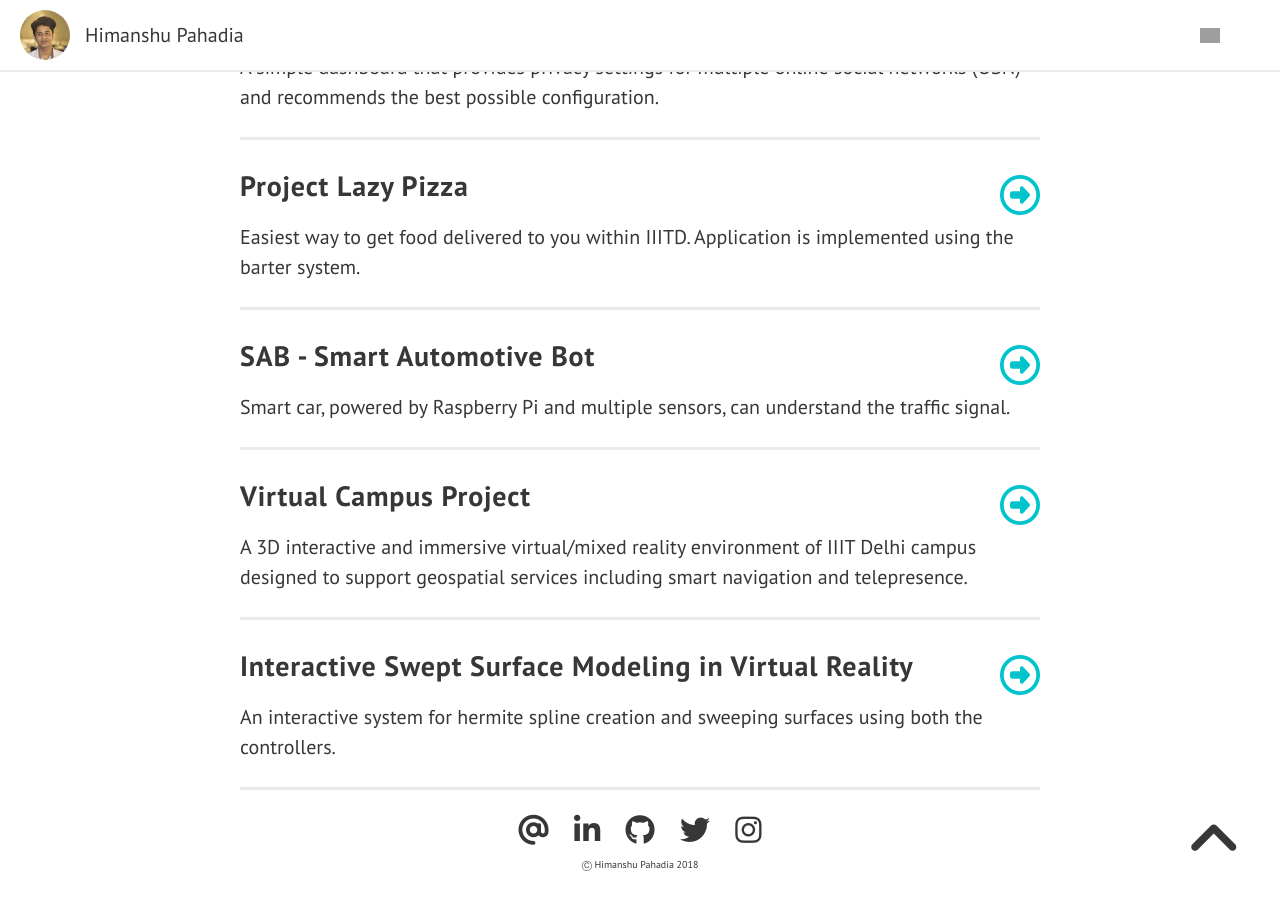
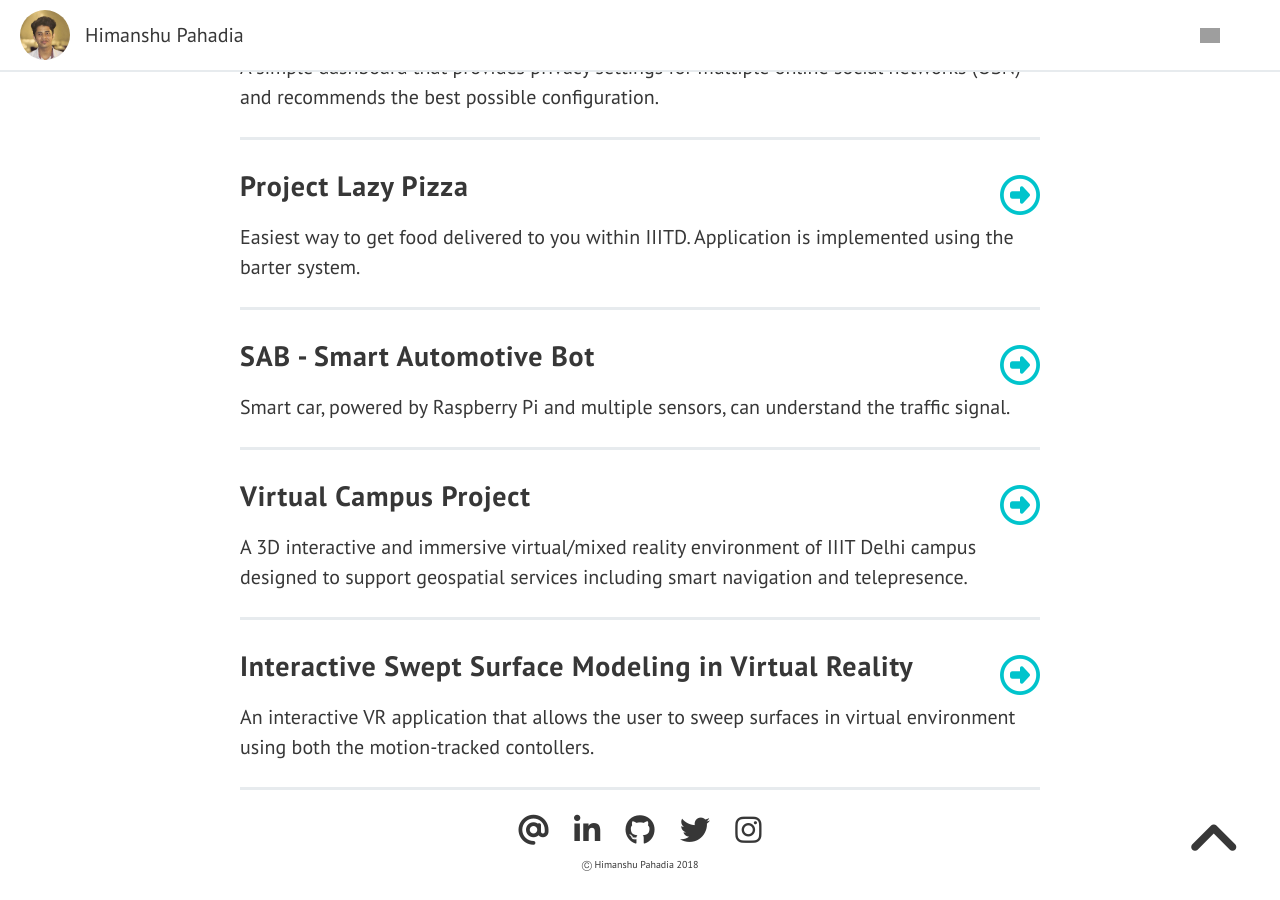
Before and after one commit to pahadiahimanshu/pahadiahimanshu.github.io, a Jekyll site: the page built from projects.html, in a window 1280 px wide and 900 px high, scrolled down 801 px. Built offline with Jekyll 4.4.1, drawn with Linux system fonts in a browser that asks for light colours; nearby versions of some CDN libraries; library files that are not in the unit come from our copies; grey boxes are pictures that could not be loaded.

Commit message:
Added content to swept surface vr project page

```diff
--- a/_projects/vr-swept-surface.md
+++ b/_projects/vr-swept-surface.md
@@ -1,7 +1,7 @@
 ---
 layout: project
 title: Interactive Swept Surface Modeling in Virtual Reality
-meta: An interactive system for hermite spline creation and sweeping surfaces using both the controllers.
+meta: An interactive VR application that allows the user to sweep surfaces in virtual environment using both the motion-tracked contollers.
 category: project
 image: ssm-cover.jpg
 ---
@@ -9,3 +9,34 @@
 Virtual Reality is by far seen as a creative and artistic medium. Drawing and sculpting is hence of prime importance in the future of VR. Most of the papers and applications available take the concept of freehand sketching for mostly design purposes in VR. However freehand sketching is not usefull for making smooth surfaces for the purpose of modelling.
 
 An implementation of the algorithm stated in ['Interactive swept surface modeling in virtual reality with motion-tracked controllers'](https://dl.acm.org/citation.cfm?id=3092908) by Tim McGraw, Esteban Garcia and Drew Summer (Purdue University) which was published in SBIM'17.
+
+It is difficult to achieve smooth curves and surfaces while freehand sketching in air. Hence, the paper introduces Hermite spline curves as a modeling and control primitive. There are three options mentioned in the paper for the type of surface that can be modelled using these hermite curves- Swept Surfaces, Repeated cloned meshes, and Tubular structures. After the position is defined by the hermite splines, the orientation is ascertained by a rotation minimization frame. The frame and reparameterization is done to allow the user to orient and scale the surfaces and cloned meshes.
+
+**Development Environment** - Unity Engine, C# Scripting, HTC Vive System (with controllers and Lighthouse setup)
+
+#### Features -
+
+{% include figure.html src='ssm-trackpad-feature.jpg' caption='User can switch between different options' %}
+
+{% include figure.html src='ssm-trigger-feature.jpg' caption='Trigger usage' %}
+
+#### Implementation -
+
+*   *Hermite splines* - The cubic Hermite curve has two endpoints p0 and p1. At the endpoints the curve is tangent to the given vectors m0 and m1. The parameteric equation of the curve is given by -
+
+<figure class="content__image " style="display: flex;align-items: center;flex-direction: column;">
+    <img class="content__image__img"  src="https://latex.codecogs.com/gif.latex?\begin{center}&space;s(u)&space;=&space;p_{0}H_{0}(u)&space;&plus;&space;m_{0}H_{1}(u)&space;&plus;&space;m_{1}H_{2}(u)&space;&plus;&space;p_{1}H_{3}(u)\\&space;\shortintertext{&space;where\&space;u}&space;\in&space;\shortintertext{[0,1]&space;and\&space;basis\&space;functions\&space;are\&space;given\&space;by}&space;\\&space;H_{0}(u)&space;=&space;2u^3&space;-&space;3u^2&space;&plus;&space;1,\\&space;H_{1}(u)&space;=&space;u^3&space;-&space;2u^2&space;&plus;u,\\&space;H_{2}(u)&space;=&space;-2u^3&space;&plus;&space;3u^2,\\&space;H_{2}(u)&space;=&space;u^3&space;-&space;u^2&space;\end{center}" title="\begin{center} s(u) = p_{0}H_{0}(u) + m_{0}H_{1}(u) + m_{1}H_{2}(u) + p_{1}H_{3}(u)\\ \shortintertext{ where\ u} \in \shortintertext{[0,1] and\ basis\ functions\ are\ given\ by} \\ H_{0}(u) = 2u^3 - 3u^2 + 1,\\ H_{1}(u) = u^3 - 2u^2 +u,\\ H_{2}(u) = -2u^3 + 3u^2,\\ H_{2}(u) = u^3 - u^2 \end{center}" />
+</figure>
+
+*    *Line Renderer* - We use unity's own line renderer component to draw the splines and surfaces. The issue with using this feature is that it does not render one-pixel-wide lines. It renders billboard lines (polygons that always face the camera) that have a width in world units. Since, we move around the shapes we created, the shapes always face towards us, which makes it look unrealistic. This can be fixed though, if we create meshes instead of line.
+*    *Closed-surfaces* - Hermite splines are looped using a property of line renderer. Sweeping these closed splines can generate tubular surfaces which are hallow from inside.
+*    *Freehand sketching* - Hermite splines are a great way of utilising both the controllers, but freehand sketching can make great shapes too.
+*    *Swept Surfaces* - When the trigger on the right controller is pulled a swept surface is generated from the sequence of Hermite splines.
+
+
+#### Gallery
+{% include figure.html src='ssm-hermite-shape.jpg' caption='System constantly shows how the hermite will look with certain orientation' %}
+{% include figure.html src='ssm-surfaces.jpg' caption='Sweept surfaces' %}
+{% include figure.html src='ssm-closed-spline.jpg' caption='Closed Hermite spline' %}
+{% include figure.html src='ssm-material.jpg' caption='Different material' %}
+{% include figure.html src='ssm-art.jpg' caption='Let the imagination flow!' %}
```
Also changed, not shown: assets/img/ssm-art.jpg (added), assets/img/ssm-closed-spline.jpg (added), assets/img/ssm-cover.jpg, assets/img/ssm-hermite-shape.jpg (added), assets/img/ssm-material.jpg (added), assets/img/ssm-surfaces.jpg (added), assets/img/ssm-trackpad-feature.jpg (added), assets/img/ssm-trigger-feature.jpg (added).
